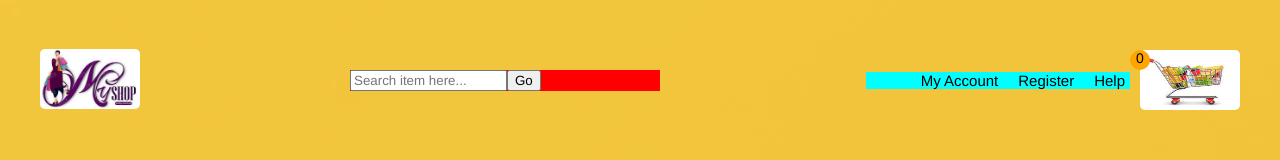
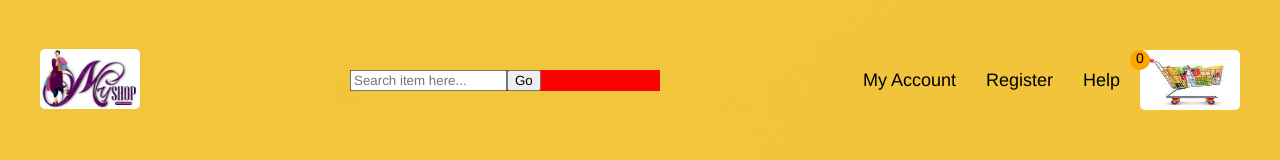
Before and after one commit to Tetka3/np-ecommerce, a React (Create React App) app: page /np-ecommerce/cart in a window 1280 px wide. Shown: the top 160 px of the page. Built offline with nearby package versions, Linux system fonts and the light colour scheme.

Commit message:
first commit

```diff
--- a/src/components/style.css
+++ b/src/components/style.css
@@ -36,7 +36,7 @@
     flex: 2;
 }
 .links {
-    background-color: aqua;
+    font-size: larger;
 }
 .links ul{
     list-style: none;
@@ -44,7 +44,7 @@
 .links ul li{
     display: inline;
     margin-left: 10px;
-    padding: 5px;
+    padding: 10px;
 }
 .links ul li:hover{
     cursor: pointer;
```
